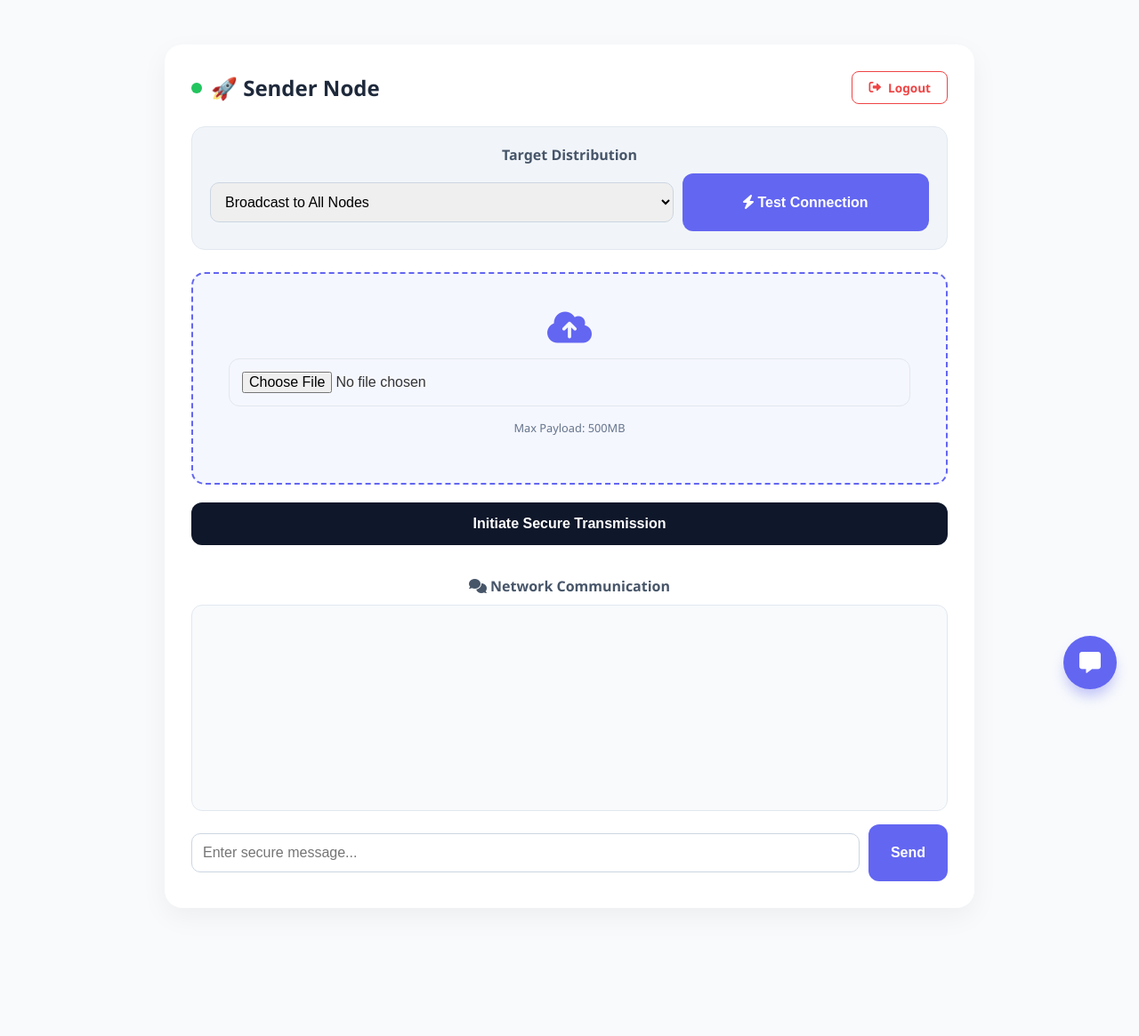
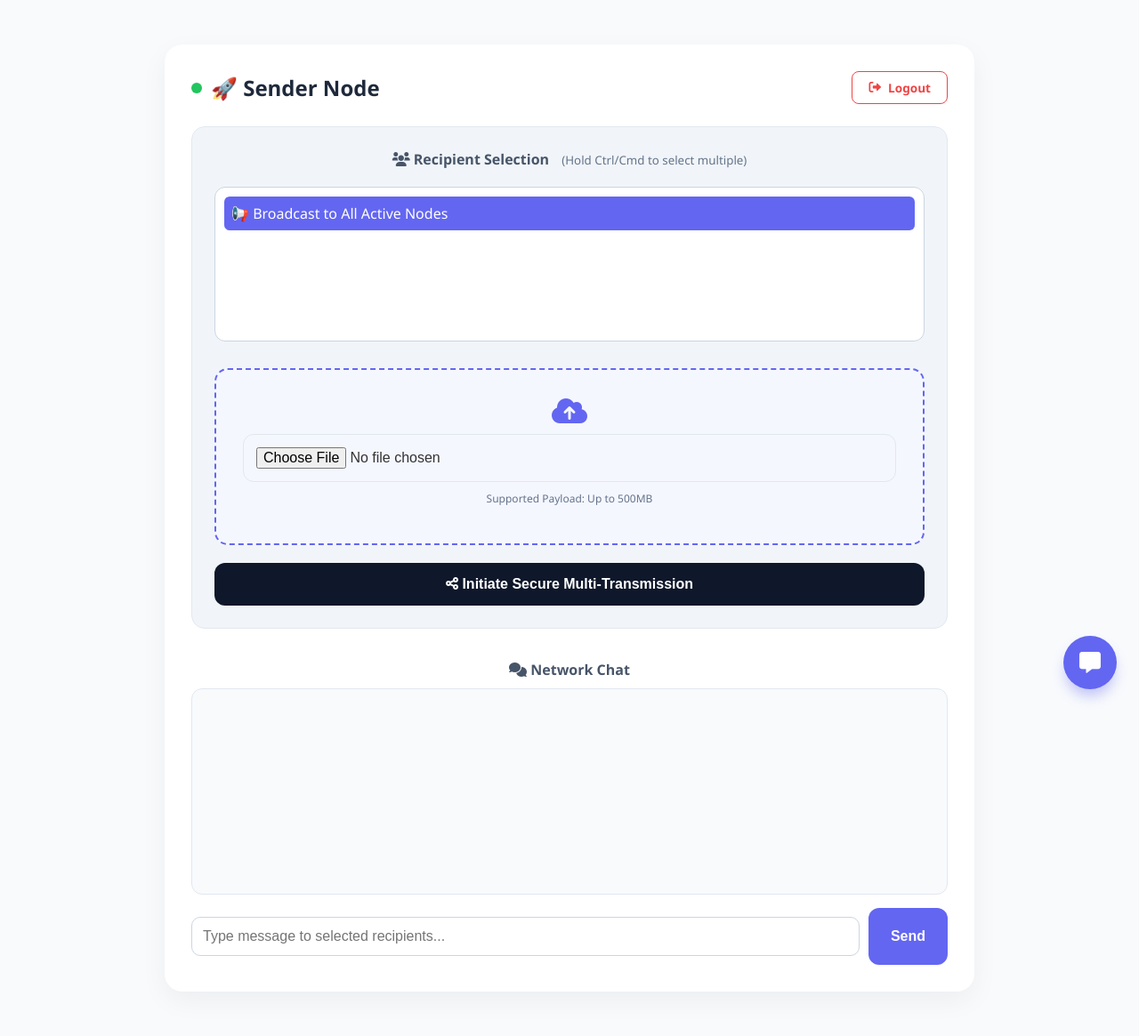
Before and after one commit to dhanushmsr/Secure-File-Transmissions, a Flask app: template templates/sender.html in a window 1280 px wide. Shown: the whole page at 89% size. Before the commit the page ends 991 px from the top, so only its background shows below. Run offline with Flask 3, Linux system fonts and the light colour scheme; the template is opened without the code that fills it, so the values that code supplies are empty; some libraries are stand-ins or nearby versions.

Commit message:
Update sender.html

```diff
--- a/templates/sender.html
+++ b/templates/sender.html
@@ -37,7 +37,7 @@
             box-shadow: 0 4px 12px rgba(239, 68, 68, 0.3);
         }
 
-        /* Fixed Mobile Feedback Icon - Adjusted Position */
+        /* Floating Feedback Icon */
         .feedback-trigger {
             position: fixed;
             bottom: 25px;
@@ -54,11 +54,34 @@
             text-decoration: none;
             box-shadow: 0 10px 15px -3px rgba(99, 102, 241, 0.4);
             transition: all 0.3s cubic-bezier(0.175, 0.885, 0.32, 1.275);
-            z-index: 9999; /* Ensure it stays above everything */
+            z-index: 9999;
         }
         .feedback-trigger:hover {
             transform: scale(1.1) rotate(10deg);
             background: #4f46e5;
+        }
+
+        /* Multi-select styling */
+        .multi-select-box {
+            width: 100%;
+            min-height: 120px;
+            padding: 10px;
+            border-radius: 12px;
+            border: 1px solid #cbd5e1;
+            background: white;
+            font-family: inherit;
+            color: #1e293b;
+            outline: none;
+            cursor: pointer;
+        }
+        .multi-select-box option {
+            padding: 8px;
+            border-radius: 6px;
+            margin-bottom: 2px;
+        }
+        .multi-select-box option:checked {
+            background-color: var(--primary) !important;
+            color: white;
         }
 
         /* Broadcast Alert UI */
@@ -85,28 +108,12 @@
             to { top: 20px; opacity: 1; }
         }
 
-        /* Mobile Optimization */
-        @media (max-width: 600px) {
-            .container {
-                padding: 15px;
-                margin-bottom: 100px; /* Space for the floating button */
-            }
-            .feedback-trigger {
-                width: 50px;
-                height: 50px;
-                bottom: 15px;
-                right: 15px;
-            }
-            h2 { font-size: 1.3rem; }
-            .btn-logout { padding: 6px 12px; font-size: 0.75rem; }
-        }
-
         .container { background: white; padding: 30px; border-radius: 20px; box-shadow: 0 10px 30px rgba(0,0,0,0.05); }
     </style>
 </head>
 <body style="background-color: #f8fafc; padding-top: 50px; padding-bottom: 50px;">
 
-    <div id="broadcastAlert" class="broadcast-alert"><i class="fa-solid fa-bell"></i> New Message Received</div>
+    <div id="broadcastAlert" class="broadcast-alert"></div>
 
     <div class="container" style="max-width: 850px; margin: 0 auto;">
         <div style="display:flex; justify-content:space-between; align-items:center; margin-bottom: 25px;">
@@ -115,44 +122,42 @@
                 <h2 style="margin: 0; color: #1e293b;">🚀 Sender Node</h2>
             </div>
             <a href="/logout" class="btn-logout">
-                <i class="fa-solid fa-right-from-bracket"></i> <span class="hide-mobile">Logout</span>
+                <i class="fa-solid fa-right-from-bracket"></i> Logout
             </a>
         </div>
 
-        <div style="background:#f1f5f9; padding:20px; border-radius:15px; border: 1px solid #e2e8f0;">
-            <label style="font-weight: bold; display: block; margin-bottom: 10px; color: #475569;">Target Distribution</label>
-            <div style="display: flex; gap: 10px; flex-wrap: wrap;">
-                <select id="targetSelect" style="flex: 2; min-width: 200px; padding: 12px; border-radius: 10px; border: 1px solid #cbd5e1; outline: none;">
-                    <option value="all">Broadcast to All Nodes</option>
+        <div style="background:#f1f5f9; padding:25px; border-radius:15px; border: 1px solid #e2e8f0;">
+            <label style="font-weight: bold; display: block; margin-bottom: 10px; color: #475569;">
+                <i class="fa-solid fa-users"></i> Recipient Selection
+                <small style="font-weight: normal; color: #64748b; margin-left: 10px;">(Hold Ctrl/Cmd to select multiple)</small>
+            </label>
+
+            <form action="/upload" method="post" enctype="multipart/form-data">
+                <select name="target_receivers" id="targetSelect" class="multi-select-box" multiple required>
+                    <option value="all" selected>📢 Broadcast to All Active Nodes</option>
                     {% for r in receivers %}
-                    <option value="room_{{ r.phone }}">{{ r.name }} ({{ r.phone }})</option>
+                    <option value="room_{{ r.phone }}">👤 {{ r.name }} ({{ r.phone }})</option>
                     {% endfor %}
                 </select>
-                <button onclick="testLink()" class="btn" style="flex: 1; background:var(--primary); margin:0; white-space: nowrap;">
-                    <i class="fa-solid fa-bolt"></i> Test Connection
+
+                <div style="border: 2px dashed var(--primary); padding: 30px; border-radius: 15px; text-align: center; background: #f5f7ff; margin-top: 20px;">
+                    <i class="fa-solid fa-cloud-arrow-up" style="font-size: 2rem; color: var(--primary); margin-bottom: 10px;"></i>
+                    <input type="file" name="file" required style="display: block; margin: 0 auto; width: 100%;">
+                    <p style="margin-top: 10px; font-size: 0.75rem; color: #64748b;">Supported Payload: Up to 500MB</p>
+                </div>
+
+                <button type="submit" class="btn" style="width: 100%; margin-top: 20px; padding: 15px; background: var(--dark);">
+                    <i class="fa-solid fa-share-nodes"></i> Initiate Secure Multi-Transmission
                 </button>
-            </div>
+            </form>
         </div>
 
-        <form action="/upload" method="post" enctype="multipart/form-data" style="margin-top:25px;">
-            <input type="hidden" name="target_receiver" id="hiddenTarget" value="all">
-            <div style="border: 2px dashed var(--primary); padding: 40px; border-radius: 15px; text-align: center; background: #f5f7ff; transition: 0.3s;" id="dropZone">
-                <i class="fa-solid fa-cloud-arrow-up" style="font-size: 2.5rem; color: var(--primary); margin-bottom: 15px;"></i>
-                <input type="file" name="file" required style="display: block; margin: 0 auto; width: 100%;">
-                <p style="margin-top: 15px; font-size: 0.8rem; color: #64748b;">Max Payload: 500MB</p>
-            </div>
-            <button type="submit" class="btn" style="width: 100%; margin-top: 20px; padding: 15px; background: var(--dark);"
-                    onclick="document.getElementById('hiddenTarget').value = document.getElementById('targetSelect').value">
-                Initiate Secure Transmission
-            </button>
-        </form>
-
         <div style="margin-top: 35px;">
-            <h4 style="color: #475569; margin-bottom: 10px;"><i class="fa-solid fa-comments"></i> Network Communication</h4>
+            <h4 style="color: #475569; margin-bottom: 10px;"><i class="fa-solid fa-comments"></i> Network Chat</h4>
             <div id="chatBox" style="height:200px; overflow-y:auto; background:#f8fafc; border:1px solid #e2e8f0; padding:15px; font-size:0.9rem; border-radius: 12px; margin-bottom: 15px;"></div>
 
             <div style="display:flex; gap:10px;">
-                <input type="text" id="mInp" placeholder="Enter secure message..." style="flex:1; padding: 12px; border-radius: 10px; border: 1px solid #cbd5e1; outline: none;">
+                <input type="text" id="mInp" placeholder="Type message to selected recipients..." style="flex:1; padding: 12px; border-radius: 10px; border: 1px solid #cbd5e1; outline: none;">
                 <button onclick="sendMsg()" class="btn" style="width:auto; margin:0; padding: 0 25px; background: var(--primary);">Send</button>
             </div>
         </div>
@@ -165,12 +170,6 @@
     <script>
         const socket = io();
 
-        function testLink() {
-            const t = document.getElementById('targetSelect').value;
-            socket.emit('test_connection', { target: t });
-            showAlert("Signal sent to " + t);
-        }
-
         function showAlert(text) {
             const alertBox = document.getElementById('broadcastAlert');
             alertBox.innerHTML = `<i class="fa-solid fa-bell"></i> ${text}`;
@@ -178,12 +177,24 @@
             setTimeout(() => { alertBox.style.display = 'none'; }, 4000);
         }
 
+        function getSelectedTargets() {
+            const select = document.getElementById('targetSelect');
+            return Array.from(select.selectedOptions).map(option => option.value);
+        }
+
         function sendMsg() {
-            const m = document.getElementById('mInp').value;
-            const t = document.getElementById('targetSelect').value;
-            if(m.trim() !== "") {
-                socket.emit('send_message', { msg: m, target: t });
-                document.getElementById('mInp').value = "";
+            const msgInput = document.getElementById('mInp');
+            const message = msgInput.value.trim();
+            const targets = getSelectedTargets();
+
+            if(message !== "" && targets.length > 0) {
+                socket.emit('send_message', {
+                    msg: message,
+                    targets: targets
+                });
+                msgInput.value = "";
+            } else if (targets.length === 0) {
+                alert("Please select at least one recipient.");
             }
         }
 
@@ -201,17 +212,6 @@
             cb.scrollTop = cb.scrollHeight;
             if(d.user !== "You") showAlert("Incoming Signal: " + d.user);
         });
-
-        socket.on('update_user_list', d => {
-            const s = document.getElementById('targetSelect');
-            const existing = Array.from(s.options).some(opt => opt.value === "room_" + d.phone);
-            if (!existing) {
-                const o = document.createElement('option');
-                o.value = "room_" + d.phone;
-                o.text = d.name + " (" + d.phone + ")";
-                s.appendChild(o);
-            }
-        });
     </script>
 </body>
 </html>
```
